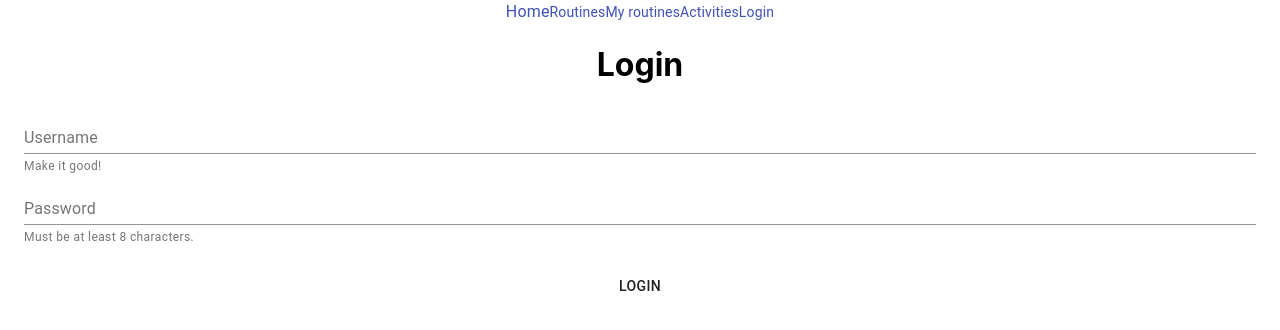
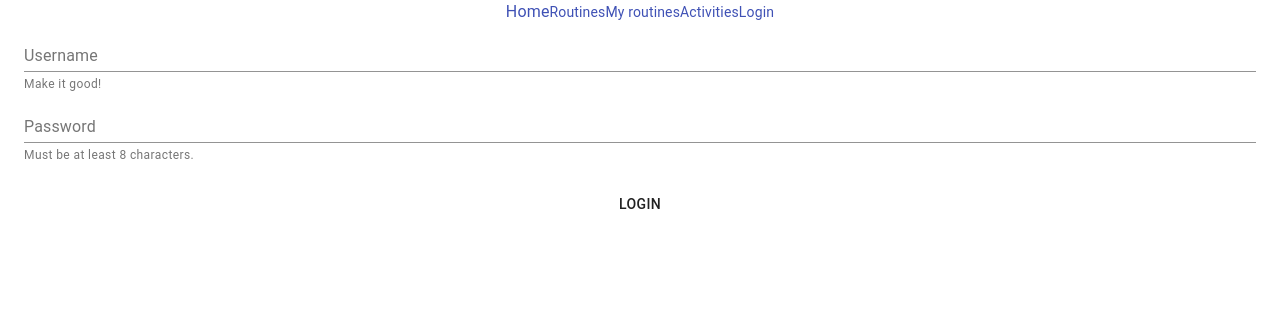
Before and after one commit to michaelmeidenbauer/fitnessfrontend, a React (Create React App) app: page /login in a window 1280 px wide. Shown: the top 330 px of the page. Built offline with nearby package versions, Linux system fonts and the light colour scheme.

Commit message:
update login/register

```diff
--- a/src/components/LoginRegister.jsx
+++ b/src/components/LoginRegister.jsx
@@ -16,7 +16,7 @@ function LoginRegister() {
   const [username, updateUsername] = useState('');
   const [password, updatePassword] = useState('');
   const [loginResponseText, updateLoginResponseText] = useState('');
-  const [isRegisterPage, updateIsRegisterPage] = useState(false);
+  // const [isRegisterPage, updateIsRegisterPage] = useState(false);
   useEffect(() => console.log('state: ', state), [state]);
   const submitHandler = async (event) => {
     event.preventDefault();
@@ -43,15 +43,18 @@ function LoginRegister() {
   return (
     // eslint-disable-next-line react/no-unescaped-entities
     <Container>
-      {
+      {/* {
+        <>
         isRegisterPage
           ? (
             <h1>Register</h1>
           )
           : (
             <h1>Login</h1>
+            <p>Don't have an account?</p>
           )
-      }
+          </>
+      } */}
       <FormGroup>
         <FormControl>
           <InputLabel htmlFor="my-input">Username</InputLabel>
```
